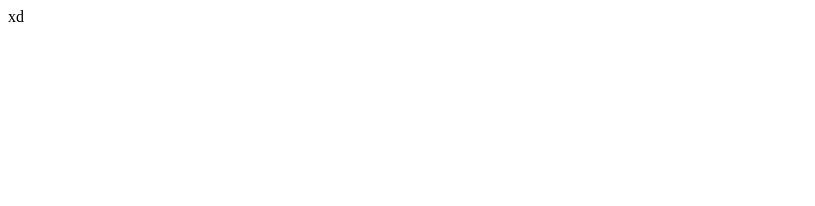
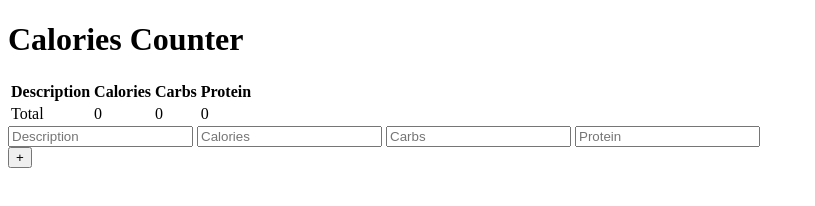
Before and after one commit to juanjosevega99/calories-counter, a plain HTML site: page index.html in a window 1280 px wide. Shown: the whole page, without its empty margins (0-815 px from the left). Drawn offline with Linux system fonts and the light colour scheme.

Commit message:
layout ready

```diff
--- a/index.html
+++ b/index.html
@@ -6,6 +6,44 @@
   <title>Calories Counter</title>
 </head>
 <body>
-  xd
+  <div class="container">
+    <header id="header">
+      <h1>Calories Counter</h1>
+    </header>
+      <div class="table-container">
+        <table>
+          <thead>
+            <tr>
+              <th>Description</th>
+              <th>Calories</th>
+              <th>Carbs</th>
+              <th>Protein</th>
+            </tr>
+          </thead>
+          <tbody id="list-items">
+          </tbody>
+          <tfoot>
+            <tr>
+              <td id="total">Total</td>
+              <td id="total-calories">0</td>
+              <td id="total-carbs">0</td>
+              <td id="total-protein">0</td>
+            </tr>
+          </tfoot>
+        </table>
+      </div>
+      <div class="form-container">
+        <form action="javascript:void(0);">
+          <div>
+            <input type="text" name="description" id="description" placeholder="Description">
+            <input type="number" min="0" name="calories" id="calories" placeholder="Calories">
+            <input type="number" min="0" name="carbs" id="calories" placeholder="Carbs">
+            <input type="number" min="0" name="protein" id="protein" placeholder="Protein">
+          </div>
+          <button class="add" id="add">+</button>
+        </form>
+      </div>
+    </div>
+    <script src="./js/main.js"></script>
 </body>
 </html>
```
